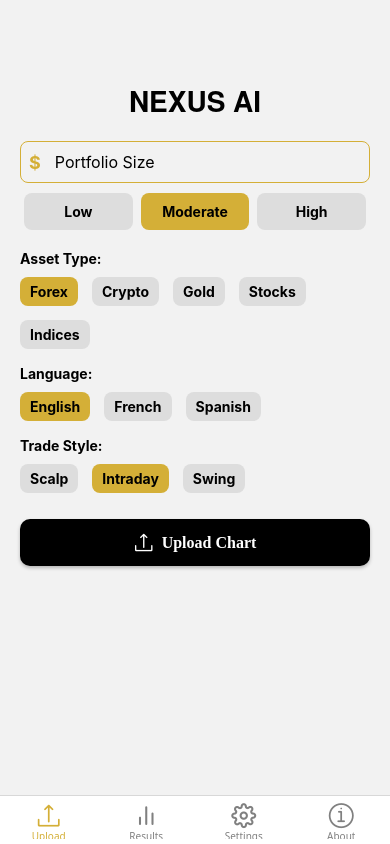
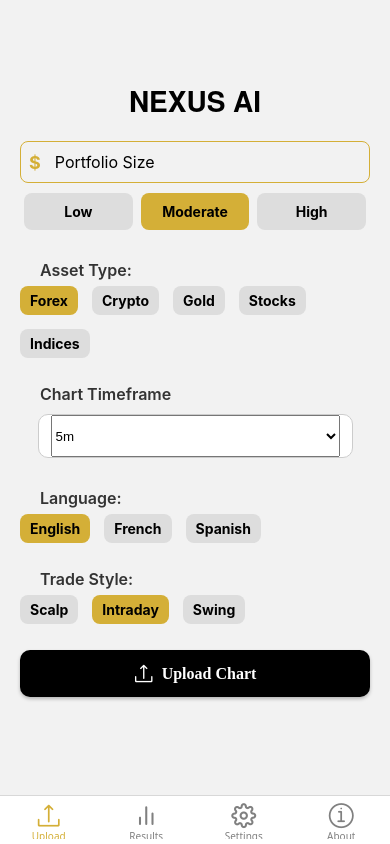
Before and after one commit to jessnat85/nexusai-frontend, a React Native app: screen /Upload in a window 390 px wide. Built offline with nearby package versions, Linux system fonts and the light colour scheme.

Commit message:
Fix: Timeframe dropdown alignment and styling

```diff
--- a/NexusAI.js
+++ b/NexusAI.js
@@ -1,4 +1,5 @@
 import React, { useState } from 'react';
+import { Picker } from '@react-native-picker/picker';
 import { Modal, FlatList } from 'react-native';
 import {
   View, Text, Image, StyleSheet, ScrollView,
@@ -81,6 +82,7 @@ export default function App() {
   const [language, setLanguage] = useState('English');
   const [tradeStyle, setTradeStyle] = useState('Intraday');
   const [savedIds, setSavedIds] = useState([]);
+  const [timeframe, setTimeframe] = useState("5m");
   const scheme = useColorScheme();
   const isDark = scheme === 'dark';
   const themeStyles = isDark ? styles.dark : styles.light;
@@ -175,6 +177,7 @@ export default function App() {
     formData.append('language', language || 'English');
     formData.append('userId', 'jessnat');
     formData.append('tradeStyle', tradeStyle);
+    formData.append('timeframe', timeframe);
 
     try {
       const response = await fetch("https://nexus-ai-backend-1.onrender.com/analyze", {
@@ -267,6 +270,33 @@ export default function App() {
                 <Text style={styles.assetTypeBtnText}>{type}</Text>
               </TouchableOpacity>
             ))}
+          </View>
+        </View>
+        {/* Chart Timeframe Picker */}
+        <View style={styles.assetTypeBox}>
+          <Text style={styles.label}>Chart Timeframe</Text>
+          <View style={styles.pickerWrapper}>
+            <Picker
+              selectedValue={timeframe}
+              onValueChange={(itemValue) => setTimeframe(itemValue)}
+              style={styles.picker}
+              dropdownIconColor="#000"
+            >
+              {(
+                [
+                  { label: '1m', value: '1m' },
+                  { label: '3m', value: '3m' },
+                  { label: '5m', value: '5m' },
+                  { label: '15m', value: '15m' },
+                  { label: '30m', value: '30m' },
+                  { label: '1h', value: '1h' },
+                  { label: '4h', value: '4h' },
+                  { label: '1d', value: '1d' },
+                ]
+              ).map((option) => (
+                <Picker.Item label={option.label} value={option.value} key={option.value} />
+              ))}
+            </Picker>
           </View>
         </View>
 
@@ -797,6 +827,23 @@ export default function App() {
   );
 }
 const styles = StyleSheet.create({
+  pickerWrapper: {
+    borderWidth: 1,
+    borderColor: '#ccc',
+    borderRadius: 10,
+    paddingHorizontal: 12,
+    marginVertical: 10,
+    width: '90%',
+    alignSelf: 'center',
+    height: 44,
+    justifyContent: 'center',
+    overflow: 'hidden',
+    backgroundColor: '#fff',
+  },
+  picker: {
+    height: 44,
+    width: '100%',
+  },
   container: {
     flex: 1,
     paddingTop: 80,
@@ -1078,4 +1125,37 @@ const styles = StyleSheet.create({
     justifyContent: 'center',
     width: '100%',
   },
+  dropdown: {
+    backgroundColor: '#fff',
+    borderColor: '#ccc',
+    borderWidth: 1,
+    borderRadius: 10,
+    paddingHorizontal: 12,
+    paddingVertical: 8,
+    width: '90%',
+    alignSelf: 'center',
+    marginVertical: 10,
+  },
+  timeframePickerContainer: {
+    width: '90%',
+    alignSelf: 'center',
+    borderWidth: 1,
+    borderColor: '#ccc',
+    borderRadius: 8,
+    marginVertical: 10,
+    overflow: 'hidden',
+    backgroundColor: '#fff',
+  },
+  timeframePicker: {
+    width: '100%',
+    height: 44,
+    color: '#333',
+  },
+  label: {
+    marginTop: 10,
+    marginLeft: 20,
+    fontSize: 16,
+    fontWeight: '600',
+    color: '#333',
+  },
 });
```
